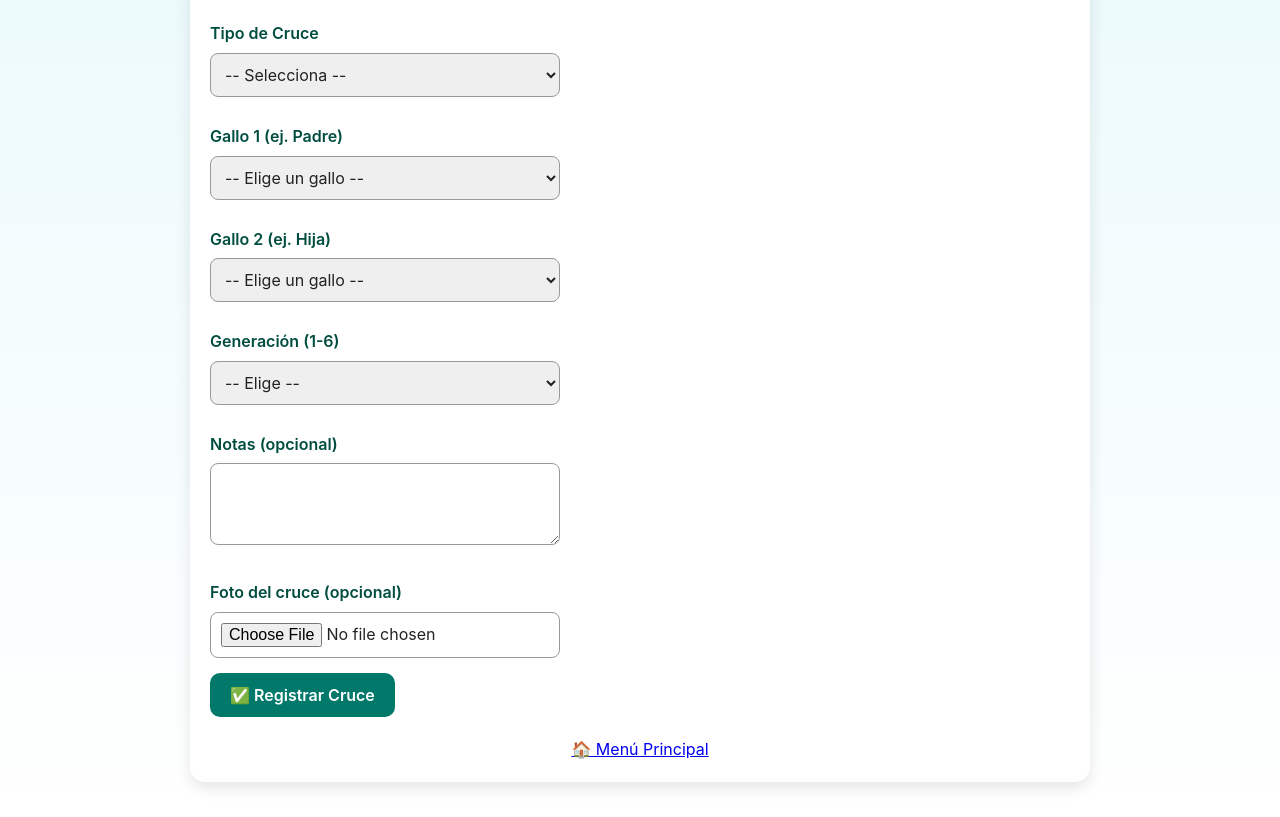
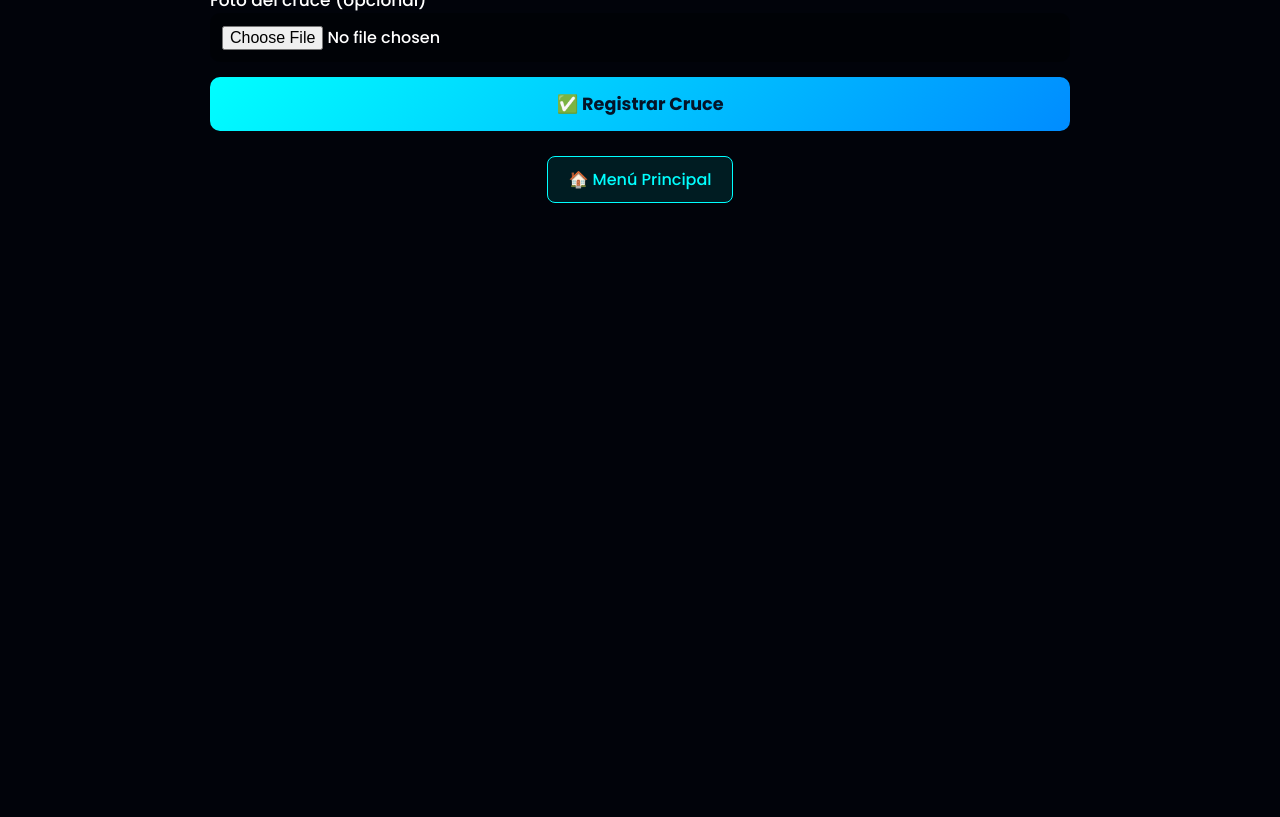
Before and after one commit to danny437/GalloFinoRD, a Flask app: template templates/cruce_inbreeding.html in a window 1280 px wide. Shown: the part 583-1400 px from the top of the page. After the commit the page ends 786 px from the top, so only its background shows below. Run offline with Flask 3, Linux system fonts and the light colour scheme; the template is opened without the code that fills it, so the values that code supplies are empty.

Commit message:
Update style.css

```diff
--- a/static/style.css
+++ b/static/style.css
@@ -1,197 +1,172 @@
-/* ===== RESET BÁSICO ===== */
+/* style.css */
+@import url('https://fonts.googleapis.com/css2?family=Poppins:wght@300;500;700&display=swap');
+
 * {
-  box-sizing: border-box;
     margin: 0;
     padding: 0;
-  font-family: -apple-system, BlinkMacSystemFont, 'Segoe UI', Roboto, sans-serif;
+    box-sizing: border-box;
+    font-family: 'Poppins', sans-serif;
 }
 
 body {
-  font-size: 16px;
-  line-height: 1.6;
-  background: linear-gradient(to bottom, #e0f7fa, #ffffff);
-  color: #222;
-  padding: 10px;
+    background: #01030a;
+    color: white;
+    font-size: 17px;
+    overflow-x: hidden;
 }
 
-/* ===== HEADER ===== */
-.header {
-  display: flex;
-  justify-content: center;
-  align-items: center;
-  padding: 15px 0;
-  background: linear-gradient(135deg, #006064, #00acc1);
-  color: white;
-  border-radius: 12px;
-  margin-bottom: 20px;
+.container {
+    width: 95%;
+    max-width: 900px;
+    margin: 30px auto;
+    padding: 20px;
 }
 
-.header-left {
+.header-modern {
     display: flex;
+    justify-content: space-between;
     align-items: center;
+    margin-bottom: 25px;
+    flex-wrap: wrap;
     gap: 15px;
 }
 
-.logo-header {
-  width: 60px;
-  height: 60px;
-  border-radius: 12px;
+.header-modern h1 {
+    font-size: 1.8rem;
+    color: #00ffff;
+    text-shadow: 0 0 10px #00ffff;
 }
 
-.app-name {
-  font-size: 1.8rem;
+.subtitle {
+    font-size: 0.85rem;
+    color: #bbb;
 }
 
-/* ===== CONTENEDOR PRINCIPAL ===== */
-.container {
-  max-width: 900px;
-  margin: 0 auto 25px;
-  padding: 20px;
-  background: #ffffff;
-  border-radius: 15px;
-  box-shadow: 0 6px 15px rgba(0,0,0,0.1);
+.logo {
+    width: 80px;
+    height: auto;
+    filter: drop-shadow(0 0 6px #00ffff);
 }
 
-/* ===== TÍTULOS ===== */
-h1, h2, h3 {
-  text-align: center;
-  color: #006064;
-  margin-bottom: 15px;
+.card {
+    background: rgba(255, 255, 255, 0.06);
+    border-radius: 20px;
+    padding: 25px;
+    backdrop-filter: blur(10px);
+    box-shadow: 0 0 30px rgba(0, 255, 255, 0.4);
 }
 
-h1 { font-size: 1.9rem; }
-h2 { font-size: 1.5rem; }
-h3 { font-size: 1.3rem; }
-
-/* ===== FORMULARIOS ===== */
-form {
-  margin-top: 20px;
+.btn-ghost {
+    display: inline-block;
+    padding: 10px 20px;
+    background: rgba(0, 255, 255, 0.1);
+    border: 1px solid #00ffff;
+    color: #00ffff;
+    text-decoration: none;
+    border-radius: 8px;
+    margin: 5px;
+    text-align: center;
+    font-size: 16px;
 }
 
-label {
-  display: block;
-  font-weight: 600;
-  margin: 12px 0 6px;
-  color: #004d40;
+.btn-ghost:hover {
+    background: rgba(0, 255, 255, 0.3);
+}
+
+button {
+    width: 100%;
+    padding: 14px;
+    border: none;
+    border-radius: 10px;
+    background: linear-gradient(135deg, #00ffff, #008cff);
+    color: #041428;
+    font-size: 1.1rem;
+    font-weight: bold;
+    cursor: pointer;
+    transition: 0.3s;
+    margin-top: 15px;
+}
+
+button:hover {
+    transform: translateY(-3px);
+    box-shadow: 0 6px 20px rgba(0, 255, 255, 0.5);
 }
 
 input, select, textarea {
     width: 100%;
-  max-width: 350px;
-  padding: 10px;
-  border-radius: 8px;
-  border: 1px solid #999;
-  margin-bottom: 15px;
-  font-size: 1rem;
-  color: #222;
+    padding: 12px;
+    border-radius: 10px;
+    border: none;
+    outline: none;
+    background: rgba(0, 0, 0, 0.3);
+    color: white;
+    font-size: 16px;
 }
 
-/* ===== BOTONES ===== */
-button, .btn {
-  padding: 12px 20px;
-  border-radius: 10px;
-  border: none;
-  font-weight: 600;
-  font-size: 1rem;
-  cursor: pointer;
-  transition: all 0.2s ease;
-  background-color: #00796b;
+input:focus, select:focus, textarea:focus {
+    background: rgba(0, 255, 255, 0.15);
+    transform: scale(1.01);
+}
+
+select option {
+    background-color: #0a0a0a;
     color: white;
 }
 
-button:hover, .btn:hover {
-  background-color: #004d40;
-  transform: scale(1.03);
-}
-
-.btn-secondary {
-  background-color: #757575;
-}
-
-.btn-secondary:hover {
-  background-color: #424242;
-}
-
-/* ===== TABLAS ===== */
 table {
     width: 100%;
     border-collapse: collapse;
-  margin: 15px 0;
+    margin-top: 15px;
 }
 
 th, td {
     padding: 12px;
-  border: 1px solid #ccc;
     text-align: left;
+    border-bottom: 1px solid rgba(0, 255, 255, 0.1);
+    font-size: 16px;
 }
 
 th {
-  background-color: #e0f2f1;
-  color: #006064;
+    color: #00ffff;
 }
 
-/* ===== CARTAS / RESULTADOS ===== */
-.card, .resultado-card, .error-card {
-  background: #ffffff;
-  border-radius: 15px;
-  padding: 20px;
-  margin-bottom: 20px;
-  box-shadow: 0 6px 15px rgba(0,0,0,0.1);
-  transition: transform 0.3s ease;
+canvas {
+    position: fixed;
+    top: 0;
+    left: 0;
+    width: 100%;
+    height: 100%;
+    z-index: -1;
 }
 
-.card:hover, .resultado-card:hover, .error-card:hover {
-  transform: scale(1.02);
+/* Mensaje de éxito (flotante) */
+#mensaje-exito {
+    position: fixed;
+    top: 20px;
+    left: 50%;
+    transform: translateX(-50%);
+    background: rgba(46, 204, 113, 0.95);
+    color: white;
+    padding: 12px 24px;
+    border-radius: 8px;
+    font-weight: bold;
+    font-size: 18px;
+    box-shadow: 0 4px 12px rgba(0, 0, 0, 0.3);
+    z-index: 1000;
+    animation: fadeOut 3s forwards;
 }
 
-/* ===== ERRORES Y ÉXITOS ===== */
-.error {
-  color: #d32f2f;
-  background-color: #ffebee;
-  border-left: 4px solid #d32f2f;
-  padding: 12px;
-  border-radius: 8px;
-  margin: 15px 0;
+@keyframes fadeOut {
+    0% { opacity: 1; }
+    70% { opacity: 1; }
+    100% { opacity: 0; }
 }
 
-.success {
-  color: #2e7d32;
-  background-color: #e8f5e9;
-  border-left: 4px solid #2e7d32;
-  padding: 12px;
-  border-radius: 8px;
-  margin: 15px 0;
+/* Resultado de búsqueda */
+.resultado-card {
+    background: rgba(0, 0, 0, 0.2);
+    padding: 15px;
+    border-radius: 12px;
+    margin: 10px 0;
+    border-left: 3px solid #00ffff;
 }
-
-/* ===== IMÁGENES ===== */
-img {
-  max-width: 100%;
-  height: auto;
-  border-radius: 8px;
-}
-
-/* ===== ACCIONES CENTRADAS ===== */
-.acciones-centradas {
-  text-align: center;
-  margin-top: 20px;
-}
-
-/* ===== RESPONSIVO ===== */
-@media (max-width: 600px) {
-  .container { padding: 15px; }
-  input, select, textarea, button, .btn { width: 100%; max-width: 100%; }
-  h1 { font-size: 1.5rem; }
-  h2 { font-size: 1.3rem; }
-  h3 { font-size: 1.1rem; }
-}
-
-/* ===== ANIMACIONES ===== */
-@keyframes pulse {
-  0%, 100% { transform: scale(1); }
-  50% { transform: scale(1.1); }
-}
-
-@keyframes fadeIn {
-  from { opacity: 0; }
-  to { opacity: 1; }
-}
```
Lines whose indentation alone changed are shown as unchanged.
